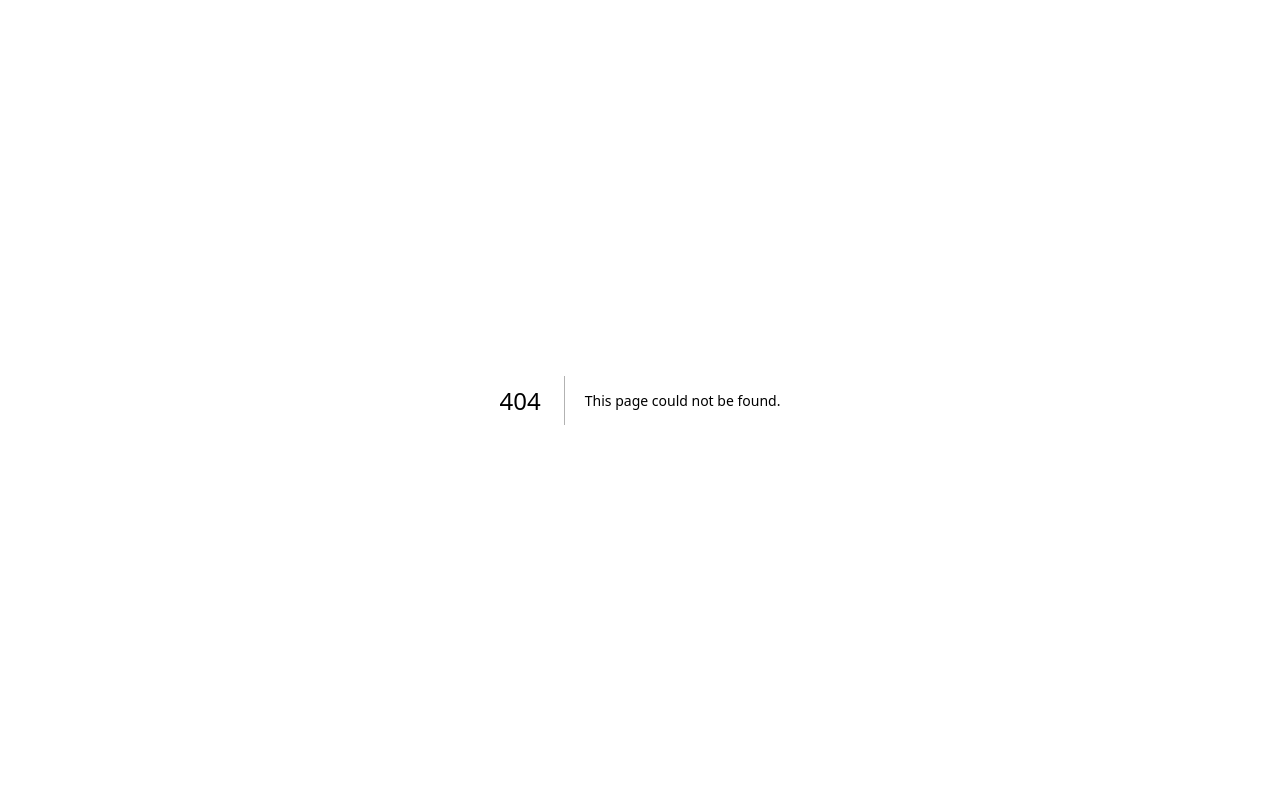
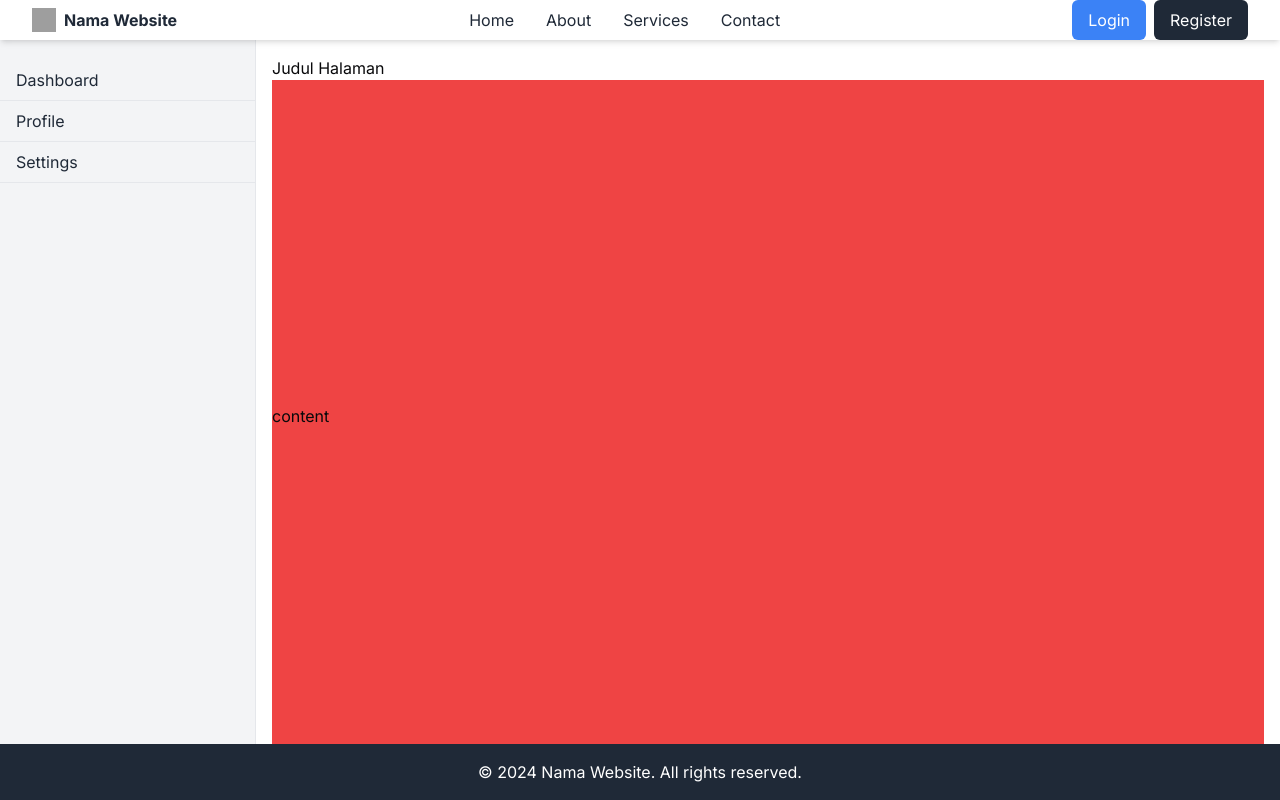
Before and after one commit to IndraSaputraIdrus/next-trello-clone, a Next.js app: page /testing in a window 1280 px wide. Before the commit this address had no page. Built offline with nearby package versions, Linux system fonts and the light colour scheme; grey boxes are pictures that could not be loaded.

Commit message:
feat: Organization settings page

```diff
--- a/src/app/(platform)/(dashboard)/layout.tsx
+++ b/src/app/(platform)/(dashboard)/layout.tsx
@@ -8,9 +8,7 @@
   return (
     <div className="min-h-dvh flex flex-col">
       <DashboardNavbar />
-      <main className="flex-1">
-        {children}
-      </main>
+      {children}
     </div>
   )
 }
--- a/src/app/(platform)/(dashboard)/organization/[id]/page.tsx
+++ b/src/app/(platform)/(dashboard)/organization/[id]/page.tsx
@@ -2,7 +2,7 @@
 
 const OrganizationIdPage = () => {
   return (
-    <Container>
+    <Container className="bg-red-500">
       <h2>Test</h2>
       <p>Lorem ipsum dolor sit amet, qui minim labore adipisicing minim sint cillum sint consectetur cupidatat.</p>
     </Container>
--- /dev/null
+++ b/src/app/(platform)/(dashboard)/organization/[id]/settings/[[...org-id]]/page.tsx
@@ -0,0 +1,9 @@
+import { OrgSetting } from "@/components/dashboard/orgs-settings"
+
+const OrganizationSettingsPage = async () => {
+  return (
+    <OrgSetting />
+  )
+}
+
+export default OrganizationSettingsPage
--- a/src/app/(platform)/(dashboard)/organization/layout.tsx
+++ b/src/app/(platform)/(dashboard)/organization/layout.tsx
@@ -7,7 +7,7 @@
 
 const OrganizationLayout = ({ children }: Props) => {
   return (
-    <div className="pt-16 md:pt-20">
+    <div className="grow py-5 flex">
       <Container className="flex gap-6 px-0">
         <div className="w-64 shrink-0 hidden md:block">
           <AppSidebar />
--- /dev/null
+++ b/src/app/testing/page.tsx
@@ -0,0 +1,60 @@
+import React from 'react'
+
+const TestPage = () => {
+  return (
+    <div className="flex flex-col min-h-screen">
+      <header className="bg-white shadow-md sticky top-0 w-full">
+        <nav className="container mx-auto flex items-center justify-between">
+          <div className="flex items-center">
+            <img src="https://1000logos.net/allpng/" alt="Logo" className="h-6 w-6" />
+            <span className="ml-2 font-bold text-gray-800">Nama Website</span>
+          </div>
+          <ul className="hidden md:flex">
+            <li className="mx-4">
+              <a href="#" className="text-gray-800 hover:text-gray-600">Home</a>
+            </li>
+            <li className="mx-4">
+              <a href="#" className="text-gray-800 hover:text-gray-600">About</a>
+            </li>
+            <li className="mx-4">
+              <a href="#" className="text-gray-800 hover:text-gray-600">Services</a>
+            </li>
+            <li className="mx-4">
+              <a href="#" className="text-gray-800 hover:text-gray-600">Contact</a>
+            </li>
+          </ul>
+          <div className="flex items-center">
+            <button className="px-4 py-2 bg-blue-500 text-white rounded-md hover:bg-blue-600">Login</button>
+            <button className="px-4 py-2 ml-2 bg-gray-800 text-white rounded-md hover:bg-gray-900">Register</button>
+          </div>
+        </nav>
+      </header>
+
+      <main className="flex flex-grow">
+        <aside className="w-64 bg-gray-100 border-r border-gray-200">
+          <ul className="mt-5">
+            <li className="px-4 py-2 border-b border-gray-200 hover:bg-gray-100">
+              <a href="#" className="text-gray-800">Dashboard</a>
+            </li>
+            <li className="px-4 py-2 border-b border-gray-200 hover:bg-gray-100">
+              <a href="#" className="text-gray-800">Profile</a>
+            </li>
+            <li className="px-4 py-2 border-b border-gray-200 hover:bg-gray-100">
+              <a href="#" className="text-gray-800">Settings</a>
+            </li>
+          </ul>
+        </aside>
+        <section className="flex-1 p-4">
+          <h1>Judul Halaman</h1>
+          <div className="h-full bg-red-500 flex items-center">content</div>
+        </section>
+      </main>
+
+      <footer className="bg-gray-800 text-white text-center py-4">
+        &copy; 2024 Nama Website. All rights reserved.
+      </footer>
+    </div>
+  );
+}
+
+export default TestPage
--- a/src/components/dashboard/navbar.tsx
+++ b/src/components/dashboard/navbar.tsx
@@ -8,7 +8,7 @@
 
 const DashboardNavbar = () => {
   return (
-    <header className="fixed z-50 top-0 h-14 w-full bg-white flex items-center border-b shadow-sm">
+    <header className="sticky z-50 top-0 h-14 w-full bg-white flex items-center border-b shadow-sm">
       <Container className="flex items-center justify-between">
         <div className="flex items-center gap-2">
           <MobileSidebar />
--- /dev/null
+++ b/src/components/dashboard/orgs-settings.tsx
@@ -0,0 +1,42 @@
+"use client"
+
+import { OrganizationProfile, useOrganization } from "@clerk/nextjs"
+
+export const OrgSetting = () => {
+  const {
+    isLoaded
+  } = useOrganization()
+
+  if (!isLoaded) {
+    return (
+      <h1>Loading ...</h1>
+    )
+  }
+
+  return (
+    <OrganizationProfile
+      appearance={{
+        elements: {
+          rootBox: {
+            width: "100%",
+            height: "100%"
+          },
+          cardBox: {
+            boxShadow: "none",
+            width: "100%",
+            height: "100%",
+            marginInline: "auto",
+            borderRadius: "10px",
+          },
+          navbar: {
+            maxWidth: "100%",
+            width: "100%",
+          },
+          scrollBox: {
+            borderRadius: "0"
+          }
+        }
+      }}
+    />
+  )
+}
--- a/src/components/my-organization-switcher.tsx
+++ b/src/components/my-organization-switcher.tsx
@@ -1,20 +1,20 @@
-// "use client"
+"use client"
 
-import { OrganizationSwitcher } from "@clerk/nextjs"
+import { OrganizationSwitcher, useOrganizationList } from "@clerk/nextjs"
 import { OrganizationSwitcherProps } from "@clerk/types"
-// import { Skeleton } from "./ui/skeleton"
+import { Skeleton } from "./ui/skeleton"
 
 export const MyOrganizationSwitcher = (props: OrganizationSwitcherProps) => {
-  // const { loaded } = useClerk()
-  //
-  // if (!loaded) {
-  //   return (
-  //     <div className="flex items-center gap-2">
-  //       <Skeleton className="size-[20px] rounded-md" />
-  //       <Skeleton className="h-[18px] w-[80px] rounded-md" />
-  //     </div>
-  //   )
-  // }
+  const { isLoaded } = useOrganizationList()
+
+  if (!isLoaded) {
+    return (
+      <div className="flex items-center gap-2">
+        <Skeleton className="size-[20px] rounded-md" />
+        <Skeleton className="h-[18px] w-[80px] rounded-md" />
+      </div>
+    )
+  }
 
   return (
     <OrganizationSwitcher
```
